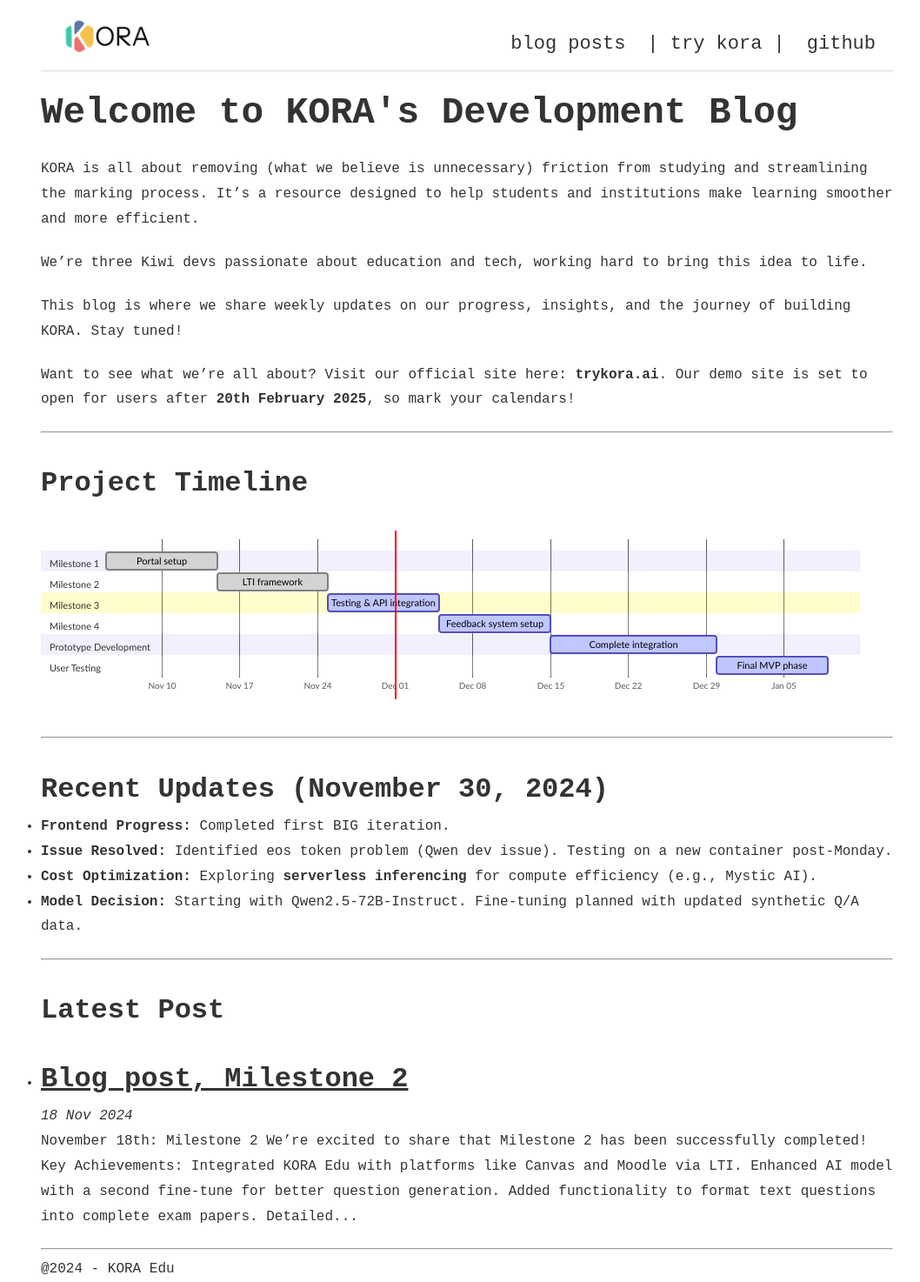
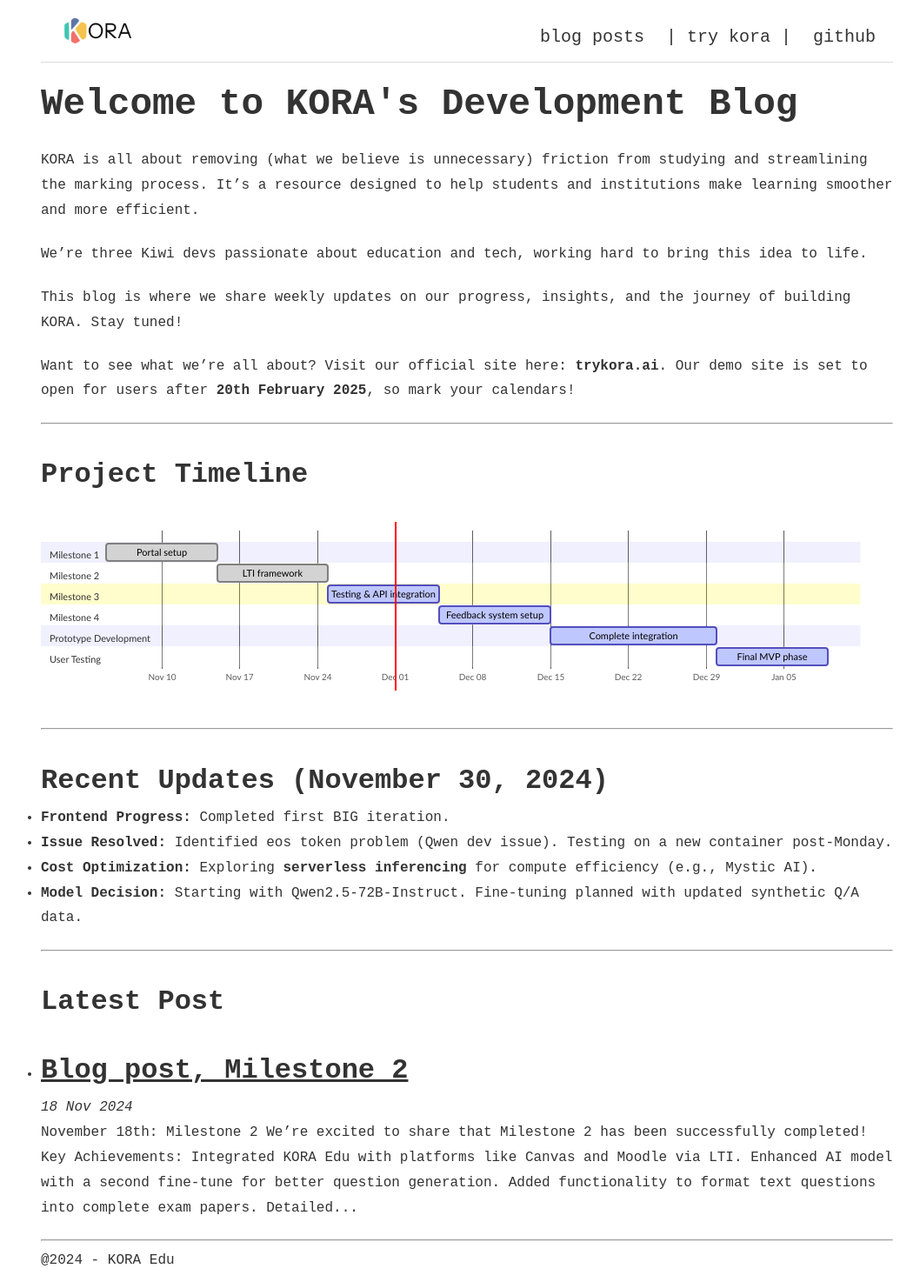
Before and after one commit to kora-edu/kora-edu.github.io, a Jekyll site: the page built from index.html, in a window 1280 px wide. Shown: the whole page at 87% size, without its empty margins (103-1161 px from the left). Built offline with Jekyll 4.4.1, drawn with Linux system fonts in a browser that asks for light colours; the list of posts is cut into pages by our own code.

Commit message:
template

```diff
--- a/_sass/layout.scss
+++ b/_sass/layout.scss
@@ -31,7 +31,7 @@
 
 /* Logo Styling */
 #header .header-logo {
-  height:50px !important; /* Constrain logo height */
+  height:40px !important; /* Constrain logo height */
   width: auto !important; /* Maintain aspect ratio */
   max-width: none !important; /* Override global img max-width */
   display: inline-block !important; /* Prevent block-level behavior */
@@ -50,8 +50,8 @@
   a {
     text-decoration: none; /* Remove underline from links */
     color: $text-color; /* Default color for links */
-    font-size: 22px; /* Adjust font size */
-    font-weight: 500; /* Slightly bold for readability */
+    font-size: 20px; /* Adjust font size */
+    font-weight: 250; /* Slightly bold for readability */
 
     &:hover {
       color: lighten($text-color, 10%); /* Change color on hover */
```
